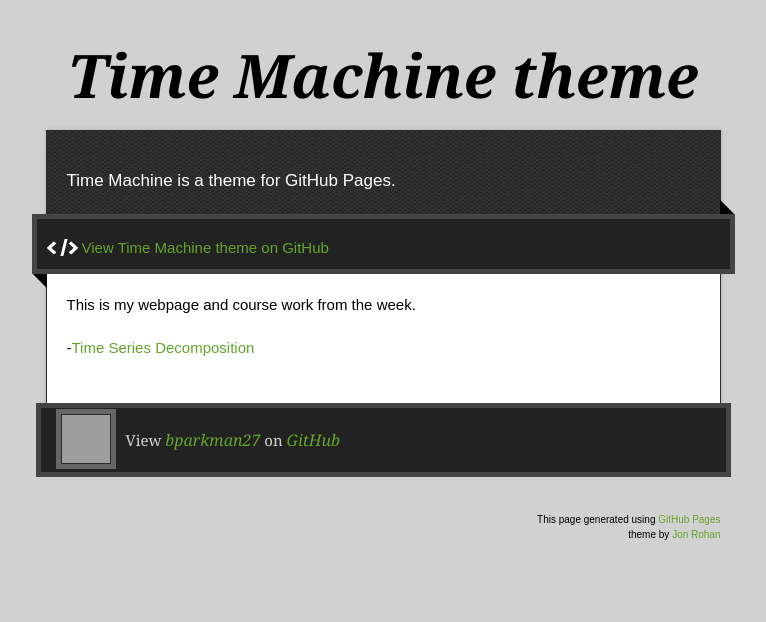
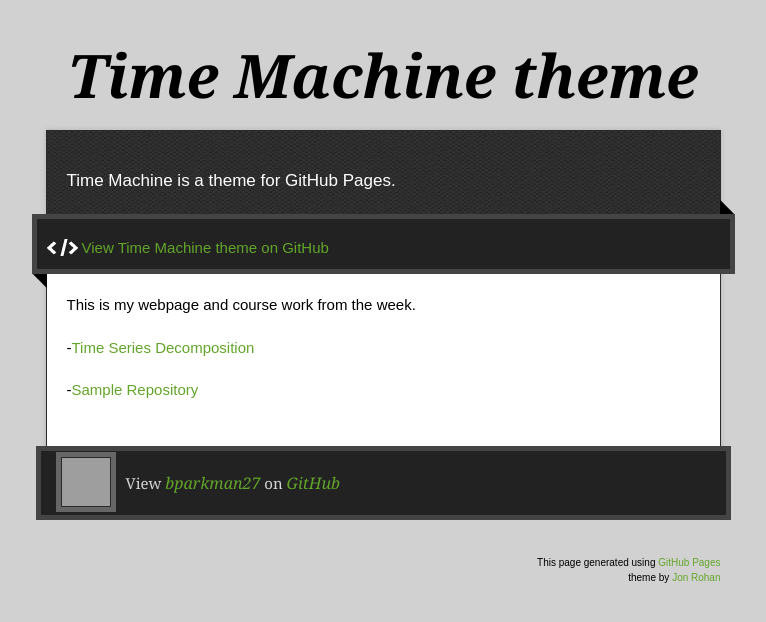
Before and after one commit to bparkman27/bparkman27.github.io, a Jekyll site: the page built from index.md, in a window 1280 px wide. Shown: the top 622 px of the page, without its empty margins (257-1023 px from the left). Built offline with Jekyll 4.4.1, drawn with Linux system fonts in a browser that asks for light colours; grey boxes are pictures that could not be loaded.

Commit message:
Update index.md

```diff
--- a/index.md
+++ b/index.md
@@ -7,3 +7,5 @@ layout: default
 This is my webpage and course work from the week.
 
 -[Time Series Decomposition](/timeseries/index.md)
+
+-[Sample Repository](https://github.com/bparkman27)
```
